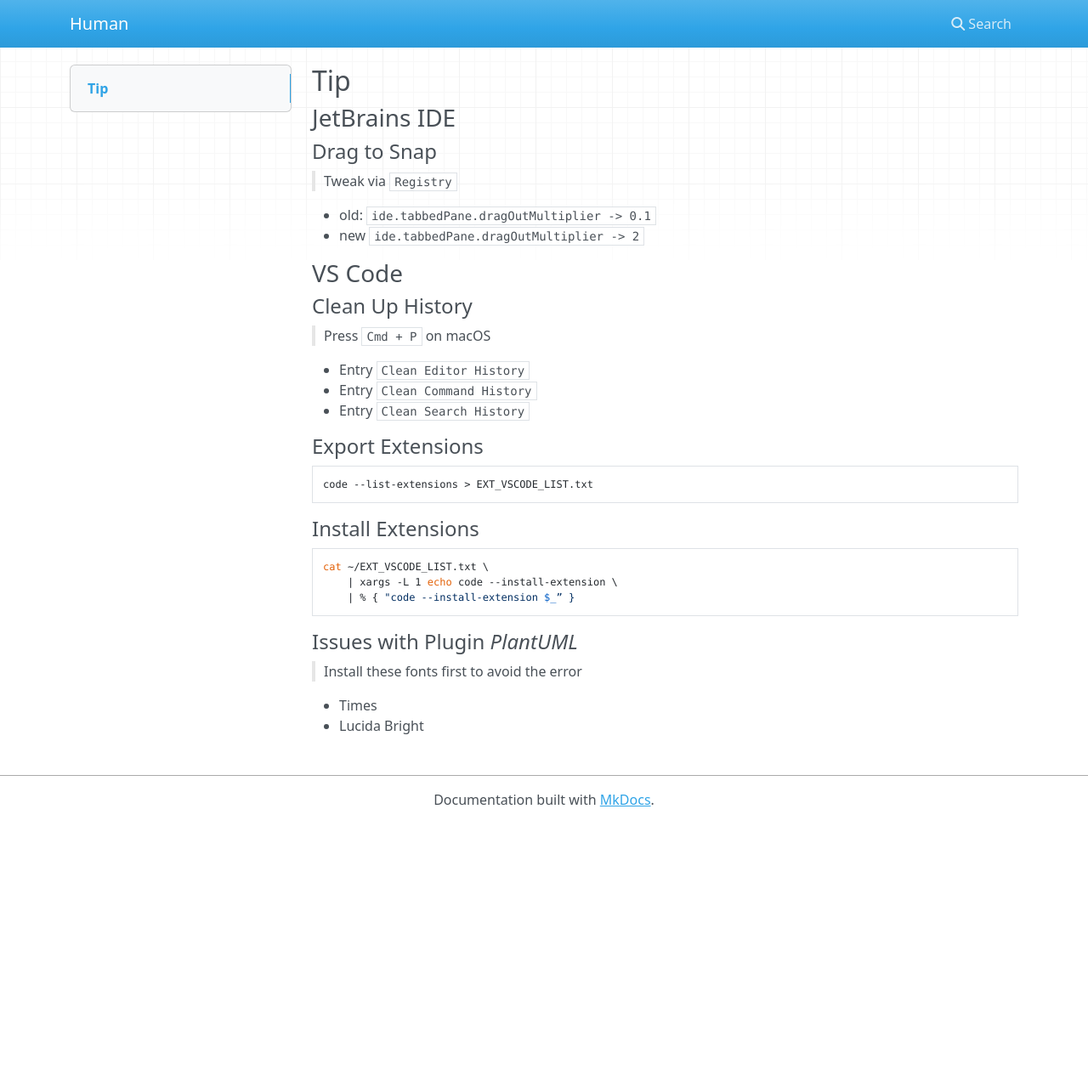
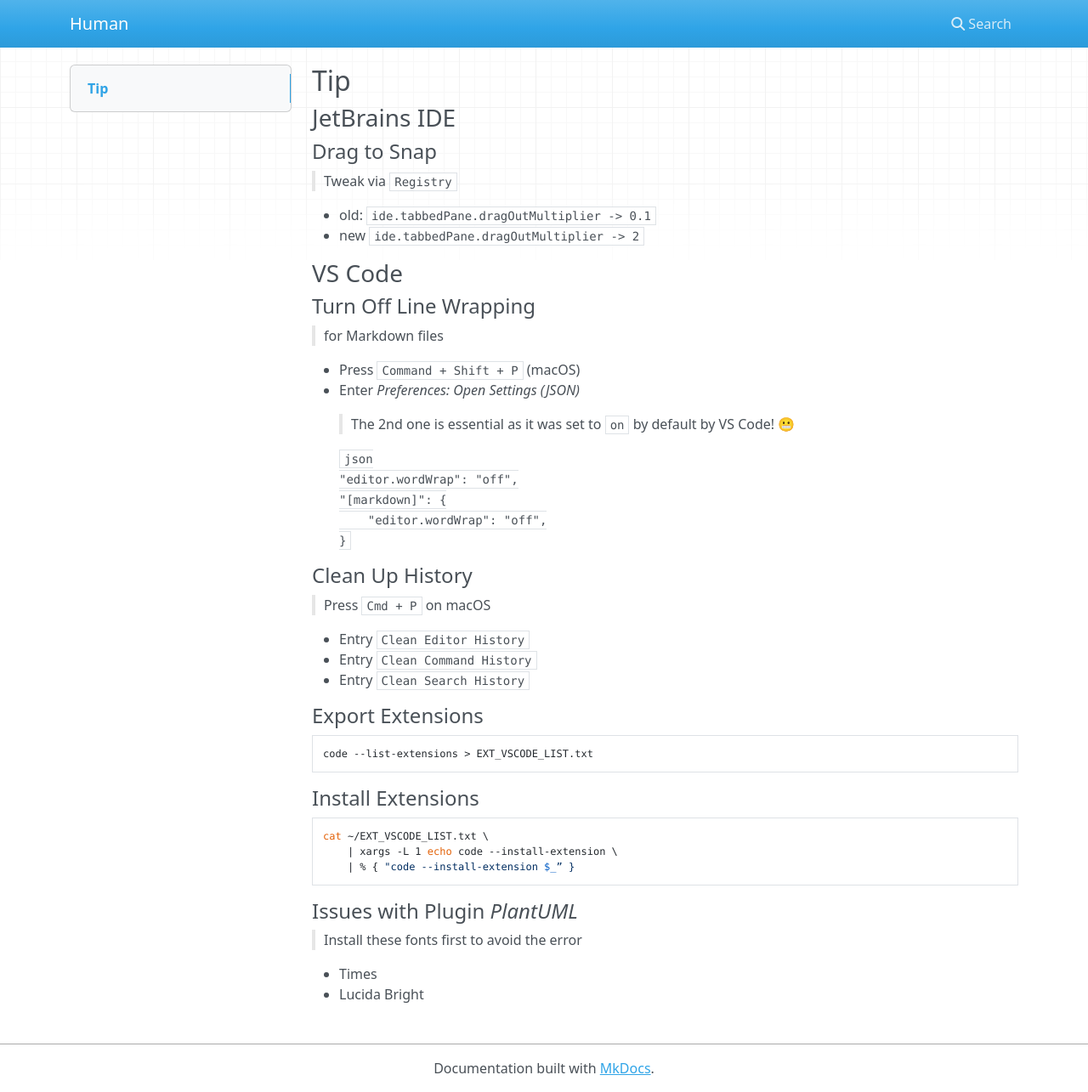
Before and after one commit to codingEzio/codingEzio.github.io, an MkDocs documentation site: the page built from docs/tips-n-tricks/tidbits-editor.md, in a window 1280 px wide and 1285 px high. Shown: the whole window at 85% size. Built offline with MkDocs 1.6.1, drawn with Linux system fonts in a browser that asks for light colours; nearby versions of some CDN libraries.

Commit message:
feat: Steps to disable line wrapping for Markdown files for VS Code

````diff
--- a/docs/tips-n-tricks/tidbits-editor.md
+++ b/docs/tips-n-tricks/tidbits-editor.md
@@ -11,6 +11,22 @@
 - new `ide.tabbedPane.dragOutMultiplier -> 2`
 
 ### VS Code
+
+#### Turn Off Line Wrapping
+
+> for Markdown files
+
+- Press `Command + Shift + P` (macOS)
+- Enter *Preferences: Open Settings (JSON)*
+
+    > The 2nd one is essential as it was set to `on` by default by VS Code! 😬
+
+    ```json
+    "editor.wordWrap": "off",
+    "[markdown]": {
+        "editor.wordWrap": "off",
+    }
+    ```
 
 #### Clean Up History
 
````
